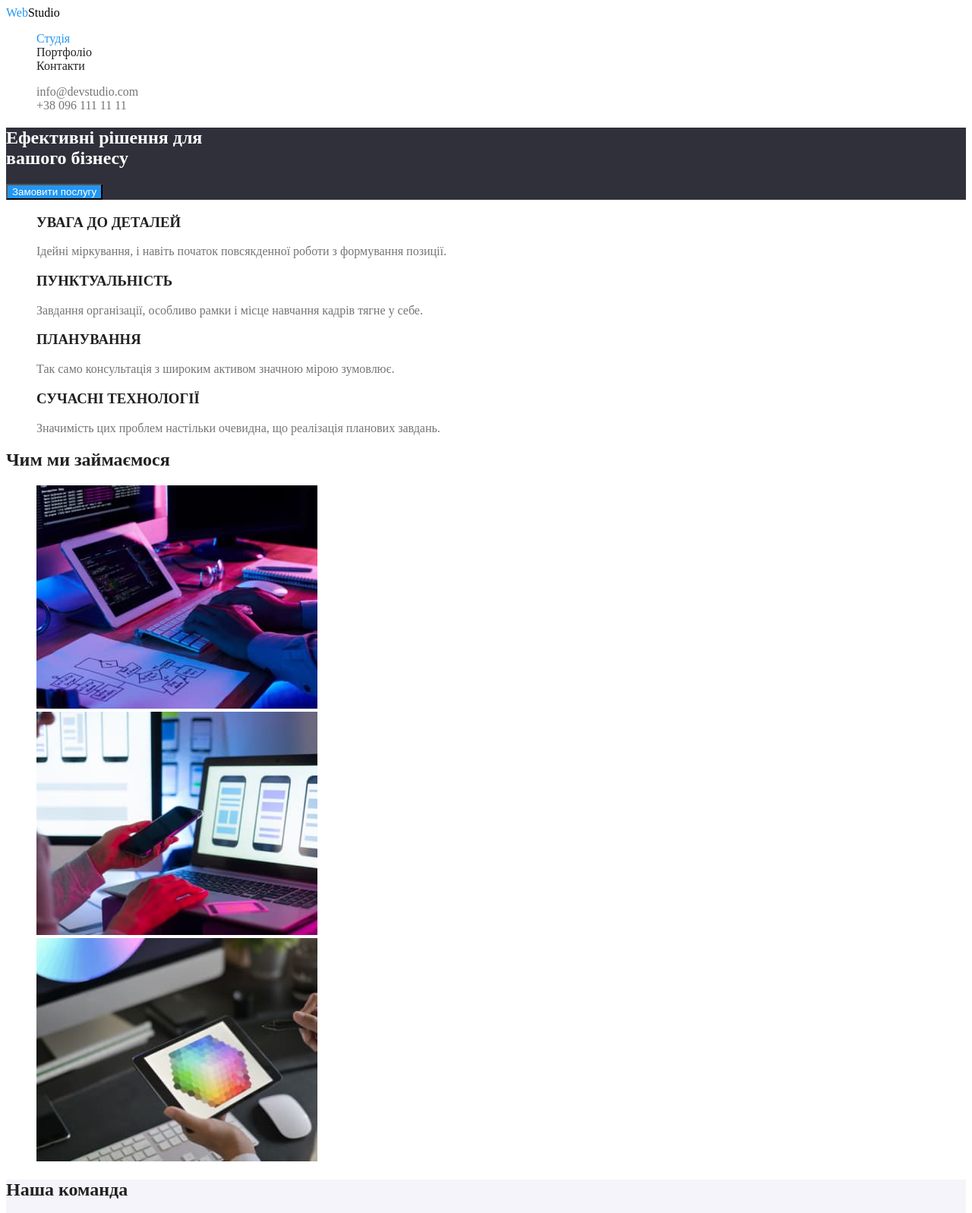
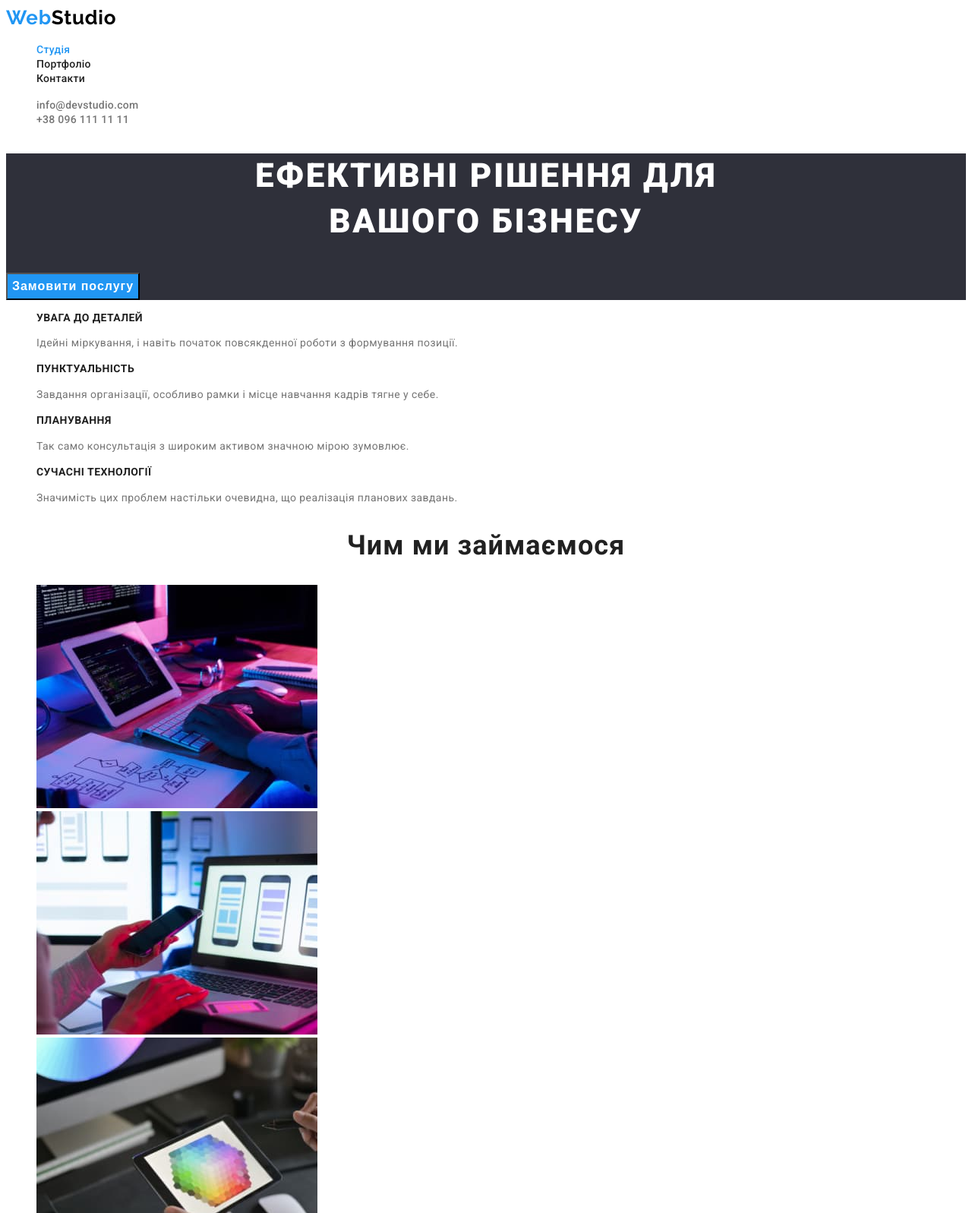
Before and after one commit to aslanukr/goit-markup-hw-02, a plain HTML site: page index.html in a window 1280 px wide. Shown: the top 1597 px of the page at 76% size. Drawn offline with Linux system fonts and the light colour scheme.

Commit message:
adds index.html fonts

```diff
--- a/css/styles.css
+++ b/css/styles.css
@@ -12,6 +12,7 @@
 body {
   background-color: #ffffff;
   color: #757575;
+  font-family: "Roboto", sans-serif;
 }
 
 /* Header styles */
@@ -20,6 +21,11 @@ body {
   color: var(--primary-logo-color);
   text-decoration: none;
   cursor: pointer;
+  font-family: "Raleway";
+  font-weight: 700;
+  font-size: 26px;
+  line-height: 1.19;
+  letter-spacing: 0.03em;
 }
 
 .logo-web {
@@ -33,6 +39,10 @@ body {
 .site-nav-link {
   color: var(--title-text-color);
   text-decoration: none;
+  font-weight: 500;
+  font-size: 14px;
+  line-height: 1.14;
+  letter-spacing: 0.02em;
 }
 
 .site-nav-link.current {
@@ -52,6 +62,10 @@ body {
 .header-contacts-link {
   text-decoration: none;
   color: var(--primary-text-color);
+  font-weight: 500;
+  font-size: 14px;
+  line-height: 1.14;
+  letter-spacing: 0.02em;
 }
 
 .header-contacts-link:hover,
@@ -68,11 +82,24 @@ body {
 
 .hero-text {
   color: var(--primary-white-color);
+  font-weight: 900;
+  font-size: 44px;
+  line-height: 1.36;
+  text-align: center;
+  letter-spacing: 0.06em;
+  text-transform: uppercase;
 }
 
 .button.primary {
   background-color: var(--accent-color);
   color: var(--primary-white-color);
+  font-weight: 700;
+  font-size: 16px;
+  line-height: 1.87;
+  display: flex;
+  align-items: center;
+  text-align: center;
+  letter-spacing: 0.06em;
 }
 
 .button.primary:hover,
@@ -88,6 +115,29 @@ body {
   color: var(--title-text-color);
 }
 
+.text-title.values {
+  font-weight: 700;
+  font-size: 14px;
+  line-height: 1.14;
+  letter-spacing: 0.03em;
+  text-transform: uppercase;
+}
+
+.values-description {
+  font-weight: 400;
+  font-size: 14px;
+  line-height: 1.71;
+  letter-spacing: 0.03em;
+}
+
+.text-title.activity {
+  font-weight: 700;
+  font-size: 36px;
+  line-height: 1.16;
+  text-align: center;
+  letter-spacing: 0.03em;
+}
+
 .activity-list {
   list-style: none;
 }
@@ -96,9 +146,33 @@ body {
   background-color: var(--secondary-bg-color);
 }
 
+.text-title.team {
+  font-weight: 700;
+  font-size: 36px;
+  line-height: 1.16;
+  text-align: center;
+  letter-spacing: 0.03em;
+}
+
 .team-list {
   list-style: none;
   background-color: var(--primary-white-color);
+}
+
+.text-title.team-member {
+  font-weight: 500;
+  font-size: 16px;
+  line-height: 1.18;
+  text-align: center;
+  letter-spacing: 0.03em;
+}
+
+.position-description {
+  font-weight: 400;
+  font-size: 16px;
+  line-height: 1.18;
+  text-align: center;
+  letter-spacing: 0.03em;
 }
 
 /* Portfolio styles */
@@ -141,6 +215,12 @@ body {
 .footer-logo {
   color: var(--primary-white-color);
   text-decoration: none;
+  font-family: "Raleway";
+  font-style: normal;
+  font-weight: 700;
+  font-size: 26px;
+  line-height: 1.19;
+  letter-spacing: 0.03em;
 }
 
 .footer-logo-web {
@@ -154,6 +234,10 @@ body {
 .post-address {
   text-decoration: none;
   color: var(--primary-white-color);
+  font-weight: 400;
+  font-size: 14px;
+  line-height: 1.71;
+  letter-spacing: 0.03em;
 }
 
 .footer-contacts {
@@ -163,6 +247,10 @@ body {
 .footer-contacts-link {
   text-decoration: none;
   color: var(--footer-contacts-color);
+  font-weight: 400;
+  font-size: 14px;
+  line-height: 1.71;
+  letter-spacing: 0.03em;
 }
 
 .footer-contacts-link:hover,
--- a/index.html
+++ b/index.html
@@ -5,6 +5,11 @@
     <meta http-equiv="X-UA-Compatible" content="IE=edge" />
     <meta name="viewport" content="width=device-width, initial-scale=1.0" />
     <title>Студія</title>
+    <link rel="preconnect" href="https://fonts.googleapis.com" />
+    <link rel="preconnect" href="https://fonts.gstatic.com" crossorigin />
+    <link
+      href="https://fonts.googleapis.com/css2?family=Exo+2:wght@500&family=Montserrat:wght@400;700&family=Raleway:wght@700&family=Roboto:wght@400;500;700;900&display=swap"
+      rel="stylesheet" />
     <link rel="stylesheet" href="./css/styles.css" />
   </head>
 
@@ -54,28 +59,28 @@
       <section>
         <ul class="values">
           <li>
-            <h3 class="text-title">УВАГА ДО ДЕТАЛЕЙ</h3>
-            <p>
+            <h3 class="text-title values">УВАГА ДО ДЕТАЛЕЙ</h3>
+            <p class="values-description">
               Ідейні міркування, і навіть початок повсякденної роботи з
               формування позиції.
             </p>
           </li>
           <li>
-            <h3 class="text-title">ПУНКТУАЛЬНІСТЬ</h3>
-            <p>
+            <h3 class="text-title values">ПУНКТУАЛЬНІСТЬ</h3>
+            <p class="values-description">
               Завдання організації, особливо рамки і місце навчання кадрів тягне
               у себе.
             </p>
           </li>
           <li>
-            <h3 class="text-title">ПЛАНУВАННЯ</h3>
-            <p>
+            <h3 class="text-title values">ПЛАНУВАННЯ</h3>
+            <p class="values-description">
               Так само консультація з широким активом значною мірою зумовлює.
             </p>
           </li>
           <li>
-            <h3 class="text-title">СУЧАСНІ ТЕХНОЛОГІЇ</h3>
-            <p>
+            <h3 class="text-title values">СУЧАСНІ ТЕХНОЛОГІЇ</h3>
+            <p class="values-description">
               Значимість цих проблем настільки очевидна, що реалізація планових
               завдань.
             </p>
@@ -85,7 +90,7 @@
 
       <!--What do we do?-->
       <section>
-        <h2 class="text-title">Чим ми займаємося</h2>
+        <h2 class="text-title activity">Чим ми займаємося</h2>
 
         <ul class="activity-list">
           <li>
@@ -108,7 +113,7 @@
 
       <!--Our team-->
       <section class="team-section">
-        <h2 class="text-title">Наша команда</h2>
+        <h2 class="text-title team">Наша команда</h2>
 
         <ul class="team-list">
           <li>
@@ -116,32 +121,32 @@
               src="./images/product-designer-photo.jpg"
               alt="Ігор Дем'яненко Product Designer"
               width="270" />
-            <h3 class="text-title">Ігор Дем'яненко</h3>
-            <p lang="en">Product Designer</p>
+            <h3 class="text-title team-member">Ігор Дем'яненко</h3>
+            <p class="position-description" lang="en">Product Designer</p>
           </li>
           <li>
             <img
               src="./images/frontenddev-photo.jpg"
               alt="Ольга Рєпіна Frontend Developer"
               width="270" />
-            <h3 class="text-title">Ольга Рєпіна</h3>
-            <p lang="en">Frontend Developer</p>
+            <h3 class="text-title team-member">Ольга Рєпіна</h3>
+            <p class="position-description" lang="en">Frontend Developer</p>
           </li>
           <li>
             <img
               src="./images/marketing-photo.jpg"
               alt="Микола Тарасов Marketing"
               width="270" />
-            <h3 class="text-title">Микола Тарасов</h3>
-            <p lang="en">Marketing</p>
+            <h3 class="text-title team-member">Микола Тарасов</h3>
+            <p class="position-description" lang="en">Marketing</p>
           </li>
           <li>
             <img
               src="./images/uidesigner-photo.jpg"
               alt="Михайло Єрмаков UI Designer"
               width="270" />
-            <h3 class="text-title">Михайло Єрмаков</h3>
-            <p lang="en">UI Designer</p>
+            <h3 class="text-title team-member">Михайло Єрмаков</h3>
+            <p class="position-description" lang="en">UI Designer</p>
           </li>
         </ul>
       </section>
```
Also changed, not shown: portfolio.html (+5 -0 lines).
